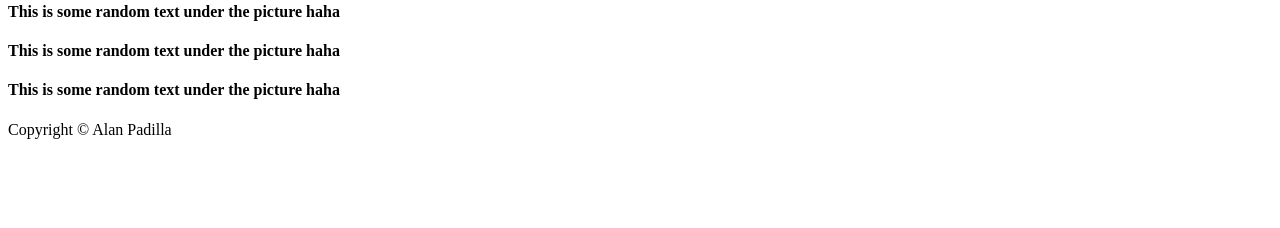
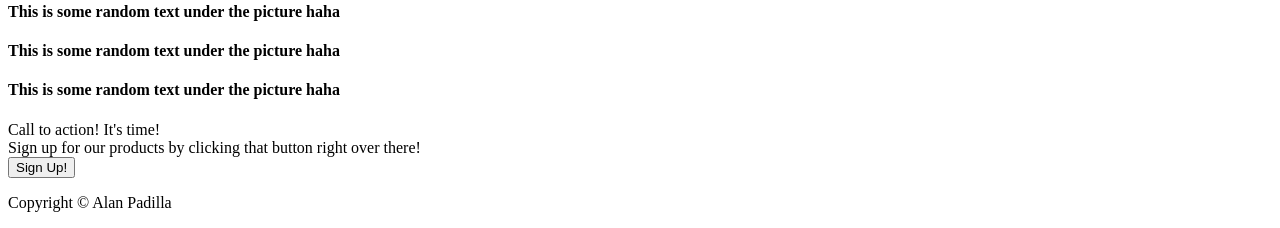
Before and after one commit to alanpadilla97/firstwebpage, a plain HTML site: page index.html in a window 1280 px wide. Shown: the part 1042-1270 px from the top of the page. Before the commit the page ends 1197 px from the top, so only its background shows below. Drawn offline with Linux system fonts and the light colour scheme.

Commit message:
Add container with text and another sign up button

```diff
--- a/index.html
+++ b/index.html
@@ -55,6 +55,16 @@
                 <h4>This is some random text under the picture haha</h4>
                 <h4>This is some random text under the picture haha</h4>
             </article>
+
+            <div class="container">
+                <div class="Title"> Call to action! It's time!</div>
+
+                <div class="text"> Sign up for our products by clicking that button right over there!</div>
+
+                <div class="secondsignupbutton">
+                    <button class="submit">Sign Up!</button>
+                </div>
+            </div>
             <footer>
                 <p>Copyright &copy; Alan Padilla</p>
             </footer>
```
